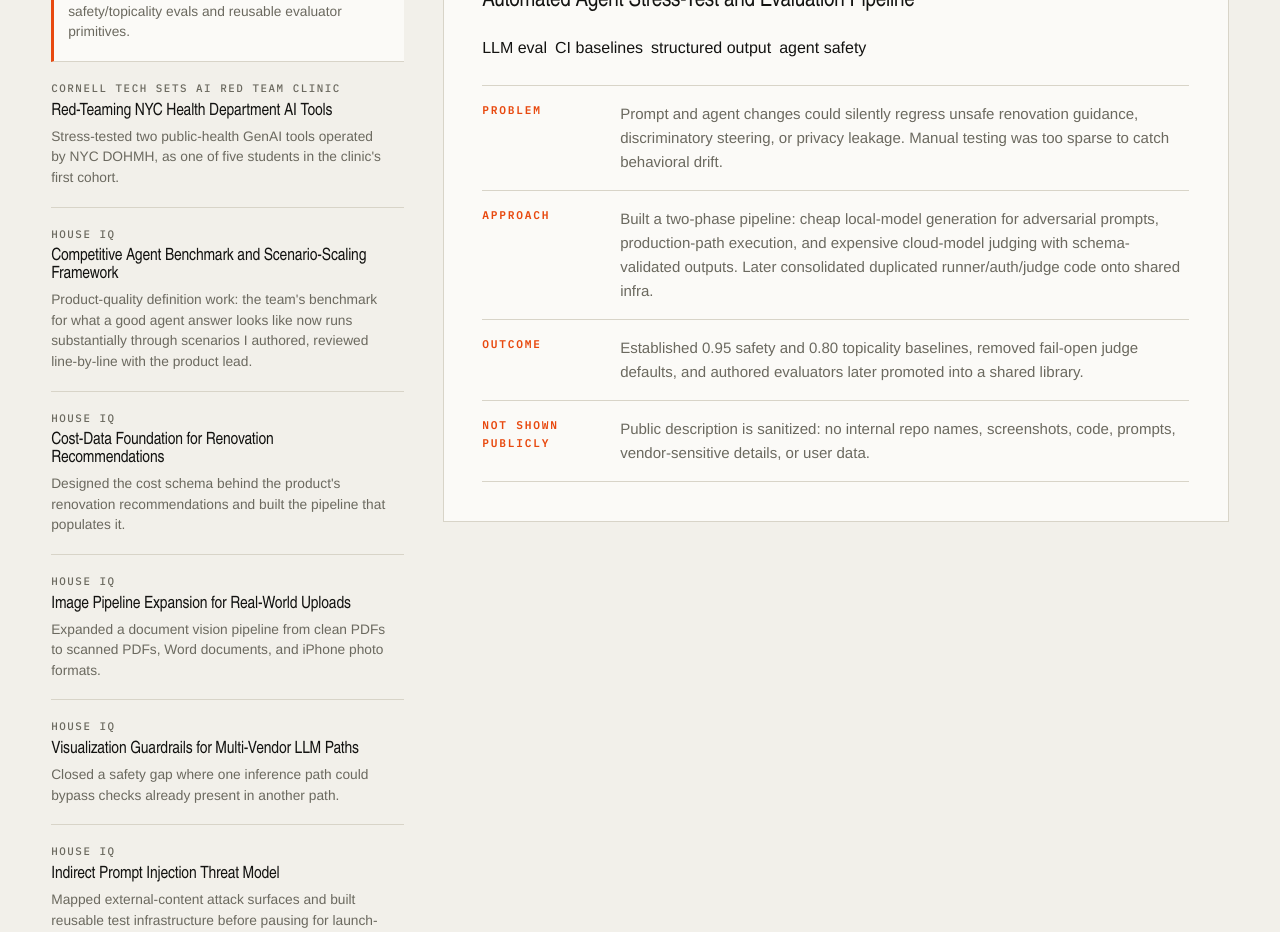
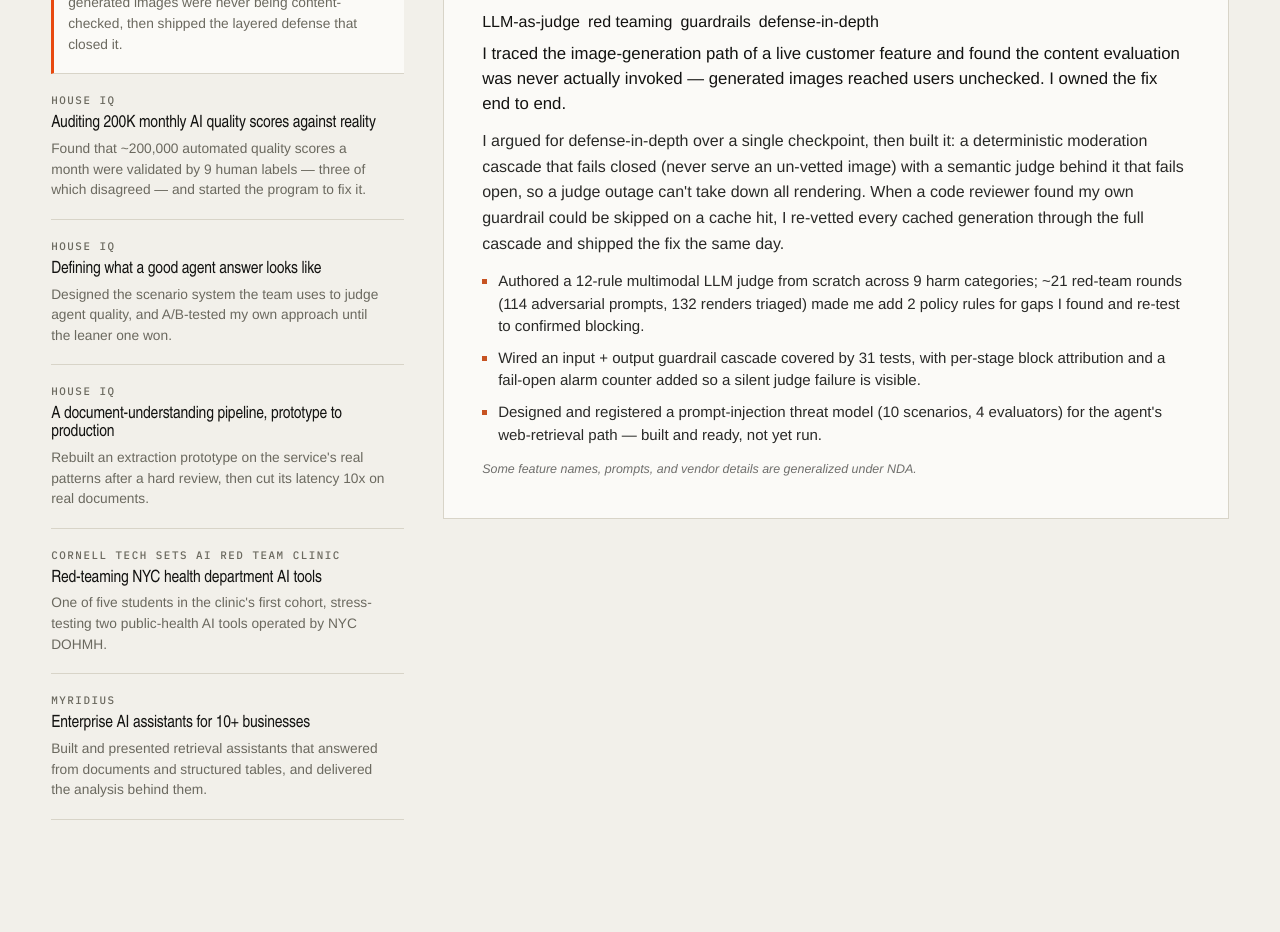
Before and after one commit to AliHasan-786/ali-hasan-portfolio, a React (Vite) app: page / in a window 1280 px wide. Shown: the part 2480-3412 px from the top of the page. Built offline with nearby package versions, Linux system fonts and the light colour scheme; a web font is replaced by a local one.

Commit message:
Rewrite experience section: drop STAR template for impact-led prose, verified numbers only, fix unreconciled test-ratio stat
Co-Authored-By: Claude Fable 5 <noreply@anthropic.com>

```diff
--- a/src/App.jsx
+++ b/src/App.jsx
@@ -49,14 +49,14 @@ const proofStats = [
     detail: "Every metric regenerated and re-verified on every commit",
   },
   {
-    value: "13",
-    label: "Production PRs merged",
-    detail: "House IQ — 70% of merged lines were tests and evals",
+    value: "200K",
+    label: "AI quality scores I audited",
+    detail: "House IQ — validated against 9 human labels in 30 days, 3 disagreeing",
   },
   {
-    value: "94-slide",
-    label: "Security review, presented",
-    detail: "Team-wide session on the visualization red-team and guardrail work",
+    value: "org-wide",
+    label: "Evaluation code adopted",
+    detail: "My safety and on-topic evaluators run on every production deploy",
   },
   {
     value: "arXiv",
@@ -67,139 +67,106 @@ const proofStats = [
 
 const caseFiles = [
   {
-    title: "Automated Agent Stress-Test and Evaluation Pipeline",
     org: "House IQ",
-    date: "Dec 2025 - Mar 2026",
+    title: "Output-safety stack for a customer-facing image feature",
+    date: "Dec 2025 - present",
     status: "Shipped",
-    tags: ["LLM eval", "CI baselines", "structured output", "agent safety"],
-    impact: "Replaced manual chat spot-checking with CI-gated safety/topicality evals and reusable evaluator primitives.",
-    problem:
-      "Prompt and agent changes could silently regress unsafe renovation guidance, discriminatory steering, or privacy leakage. Manual testing was too sparse to catch behavioral drift.",
-    approach:
-      "Built a two-phase pipeline: cheap local-model generation for adversarial prompts, production-path execution, and expensive cloud-model judging with schema-validated outputs. Later consolidated duplicated runner/auth/judge code onto shared infra.",
-    outcome:
-      "Established 0.95 safety and 0.80 topicality baselines, removed fail-open judge defaults, and authored evaluators later promoted into a shared library.",
-    constraints:
-      "Public description is sanitized: no internal repo names, screenshots, code, prompts, vendor-sensitive details, or user data.",
+    tags: ["LLM-as-judge", "red teaming", "guardrails", "defense-in-depth"],
+    summary: "Traced a customer-facing feature and found its generated images were never being content-checked, then shipped the layered defense that closed it.",
+    lead:
+      "I traced the image-generation path of a live customer feature and found the content evaluation was never actually invoked \u2014 generated images reached users unchecked. I owned the fix end to end.",
+    body:
+      "I argued for defense-in-depth over a single checkpoint, then built it: a deterministic moderation cascade that fails closed (never serve an un-vetted image) with a semantic judge behind it that fails open, so a judge outage can't take down all rendering. When a code reviewer found my own guardrail could be skipped on a cache hit, I re-vetted every cached generation through the full cascade and shipped the fix the same day.",
+    did: [
+      "Authored a 12-rule multimodal LLM judge from scratch across 9 harm categories; ~21 red-team rounds (114 adversarial prompts, 132 renders triaged) made me add 2 policy rules for gaps I found and re-test to confirmed blocking.",
+      "Wired an input + output guardrail cascade covered by 31 tests, with per-stage block attribution and a fail-open alarm counter added so a silent judge failure is visible.",
+      "Designed and registered a prompt-injection threat model (10 scenarios, 4 evaluators) for the agent's web-retrieval path \u2014 built and ready, not yet run.",
+    ],
+    note: "Some feature names, prompts, and vendor details are generalized under NDA.",
   },
   {
-    title: "Red-Teaming NYC Health Department AI Tools",
+    org: "House IQ",
+    title: "Auditing 200K monthly AI quality scores against reality",
+    date: "2026",
+    status: "Shipped analysis, owns follow-on",
+    tags: ["product analytics", "evaluation", "ground truth", "judgment"],
+    summary: "Found that ~200,000 automated quality scores a month were validated by 9 human labels \u2014 three of which disagreed \u2014 and started the program to fix it.",
+    lead:
+      "The team's release decisions leaned on roughly 200,000 automated LLM-judge quality scores a month. I found, from live production data, that they rested on 9 human accuracy labels in 30 days \u2014 and 3 of those 9 disagreed with the judge.",
+    body:
+      "I paired that with the code: release gates hardcoded permissive, no evaluations running in CI, no agreement statistics anywhere. The anchor was a real release-blocking bug \u2014 the assistant recommended options outside a budget the user had stated one message earlier \u2014 that the live judges scored a perfect 5.00/5. Anyone watching judge scores as a quality signal would never have seen it. That analysis created a workstream nobody owned, and I took it.",
+    did: [
+      "Verified the figures against live observability dashboards over a five-day window before proposing anything.",
+      "Designed the calibration program: stratified sampling, blind labeling, agreement statistics with bootstrap intervals, and failure-recall.",
+      "Built the supporting stats toolkit; the lane went from no code, no ticket, no owner to owned.",
+    ],
+    note: "Program is proposed and instrumented; full adoption was in progress. Internal dashboards are not public.",
+  },
+  {
+    org: "House IQ",
+    title: "Defining what a good agent answer looks like",
+    date: "2026",
+    status: "In progress",
+    tags: ["product", "benchmark design", "evaluation", "what-good-looks-like"],
+    summary: "Designed the scenario system the team uses to judge agent quality, and A/B-tested my own approach until the leaner one won.",
+    lead:
+      "The team needed a benchmark to measure its agent against incumbents, which is really a product question: what does a good answer look like, for which user? I designed the system that answers it.",
+    body:
+      "My insight was demographic-realistic prompting \u2014 writing scenarios the way real users actually type, including older homeowners who write long and formally, which the existing curt, LLM-fluent prompts never tested. I grounded the personas in customer interviews and published research rather than my own intuition, and when I A/B-tested a rich generation prompt against a lean one, the lean one won on persona texture, so I shipped it and scheduled my own richer version for deletion.",
+    did: [
+      "Authored 7 of the first 11 scenarios in the benchmark database and reviewed each line-by-line with the product lead.",
+      "Built the generation framework with an independent six-dimension validator that grades in a fresh session so it has no drafting context \u2014 an eval-integrity call I made deliberately; packaged both halves as installable skills the team uses.",
+    ],
+    note: "Framework is delivered and execution is ramping toward the team's several-hundred-scenario target; benchmark contents are not public.",
+  },
+  {
+    org: "House IQ",
+    title: "A document-understanding pipeline, prototype to production",
+    date: "2026",
+    status: "Shipped",
+    tags: ["multimodal", "vision pipeline", "latency", "engineering"],
+    summary: "Rebuilt an extraction prototype on the service's real patterns after a hard review, then cut its latency 10x on real documents.",
+    lead:
+      "My working extraction prototype got a changes-requested review for following none of the service's production patterns. Rather than defend it, I rewrote it as an integrated endpoint \u2014 and it became the foundation of a five-PR arc over 24 days.",
+    body:
+      "The capability pulls appliance and fixture images out of inspection documents and returns structured brand, model, and condition. On a real 31-page report it extracted 60 images correctly; I took a full-report pass from about five minutes sequential to roughly 30 seconds with bounded ten-way concurrency, and added a progressive quality ladder so an oversized phone photo degrades gracefully instead of being dropped.",
+    did: [
+      "Extended the pipeline to the formats users actually have: scanned PDFs, embedded-office-format images, and iPhone photos.",
+      "The product lead later named embedded-image extraction a key competitive differentiator for that surface.",
+    ],
+    note: "Throughput and per-document economics are internal; figures above are from my own test records.",
+  },
+  {
     org: "Cornell Tech SETS AI Red Team Clinic",
+    title: "Red-teaming NYC health department AI tools",
     date: "Oct - Nov 2025",
     status: "Inaugural cohort",
-    tags: ["red team", "public-sector AI", "multi-turn testing", "judging policy"],
-    impact:
-      "Stress-tested two public-health GenAI tools operated by NYC DOHMH, as one of five students in the clinic's first cohort.",
-    problem:
-      "Public-sector AI serving vulnerable users (New Yorkers managing diabetes) can give unsafe guidance, fabricate sources, or behave inconsistently, and the operating agency needed adversarial coverage it could not staff internally.",
-    approach:
-      "Designed adversarial personas and multi-turn attack prompts, triaged outputs into a 653-output judging-policy dataset, and contributed to the automated pipeline that pre-screened 1,607 text and multimodal pairs for human review.",
-    outcome:
-      "Findings on unsafe guidance and fabricated citations shaped the clinic's judging criteria and its report to the agency; the clinic's work was covered by Cornell (links below).",
-    constraints:
-      "Specific vulnerabilities and agency-internal findings remain confidential; the coverage links are the public record.",
+    tags: ["red team", "public-sector AI", "multi-turn testing"],
+    summary: "One of five students in the clinic's first cohort, stress-testing two public-health AI tools operated by NYC DOHMH.",
+    lead:
+      "Public-sector AI serving people managing diabetes can give unsafe guidance, fabricate sources, or behave inconsistently \u2014 and the operating agency couldn't staff adversarial coverage itself. I was one of five students in the clinic's first cohort.",
+    body:
+      "I designed adversarial personas and multi-turn attack prompts, triaged outputs into a 653-item judging-policy dataset, and contributed to the automated pipeline that pre-screened 1,607 text and multimodal pairs for human review. Our findings on unsafe guidance and fabricated citations shaped the clinic's report to the agency.",
+    did: [],
+    note: "Specific vulnerabilities and agency-internal findings stay confidential; the coverage below is the public record.",
     links: [
-      { label: "Cornell Tech: Red Team Clinic", href: "https://tech.cornell.edu/news/red-team-clinic-cornell-tech/" },
-      { label: "Cornell Chronicle coverage", href: "https://news.cornell.edu/stories/2025/12/red-team-students-stress-test-nyc-health-departments-ai" },
+      { label: "Cornell Tech: the clinic", href: "https://tech.cornell.edu/news/red-team-clinic-cornell-tech/" },
+      { label: "Cornell Chronicle", href: "https://news.cornell.edu/stories/2025/12/red-team-students-stress-test-nyc-health-departments-ai" },
     ],
   },
   {
-    title: "Competitive Agent Benchmark and Scenario-Scaling Framework",
-    org: "House IQ",
-    date: "2026",
-    status: "In progress",
-    tags: ["agent evaluation", "benchmark design", "product strategy"],
-    impact:
-      "Product-quality definition work: the team's benchmark for what a good agent answer looks like now runs substantially through scenarios I authored, reviewed line-by-line with the product lead.",
-    problem:
-      "Measuring an agent against incumbent products requires realistic scenarios at a scale manual authoring cannot reach, and idealized prompts miss how real users actually type.",
-    approach:
-      "Introduced demographic-realistic prompting (scenarios written the way real users type, including older users' longer, more formal phrasing), reviewed each scenario line-by-line with the product lead, and designed a generate, LLM-judge validate, embedding-dedupe, human-review pipeline to scale authoring.",
-    outcome:
-      "Scenario set adopted into the benchmark database; two codebase-grounded competitor matrices with tiered fact-checks retained by the product team as living strategy documents.",
-    constraints:
-      "Competitor names, scores, and internal benchmark contents are not public.",
-  },
-  {
-    title: "Cost-Data Foundation for Renovation Recommendations",
-    org: "House IQ",
-    date: "2025 - 2026",
-    status: "Shipped",
-    tags: ["product data", "schema design", "semantic search", "shipped to production"],
-    impact:
-      "Designed the cost schema behind the product's renovation recommendations and built the pipeline that populates it.",
-    problem:
-      "Recommendations need a categorized construction-cost catalog, but the raw source data was ~1,200 uncategorized construction jobs with no shared taxonomy.",
-    approach:
-      "Read the MasterFormat construction standard and designed a product-specific cost schema from it, then built a mapping pipeline using semantic search with LLM validation to place each raw job into the schema.",
-    outcome:
-      "Shipped to production as the categorized catalog powering the renovation recommendation system; the schema became the shared vocabulary between the data source and the product.",
-    constraints:
-      "Data-provider identity and internal schema contents are not public.",
-  },
-  {
-    title: "Image Pipeline Expansion for Real-World Uploads",
-    org: "House IQ",
-    date: "Mar - Apr 2026",
-    status: "Shipped",
-    tags: ["multimodal AI", "PDF/DOCX", "HEIC", "scope control"],
-    impact: "Expanded a document vision pipeline from clean PDFs to scanned PDFs, Word documents, and iPhone photo formats.",
-    problem:
-      "The foundation worked on software-generated PDFs but failed on real customer document formats, blocking a downstream property-cataloging feature.",
-    approach:
-      "Split the epic into smaller tickets, added format-specific extraction paths inside a shared loop, and tracked an unrelated size-limit bug as its own focused fix.",
-    outcome:
-      "All three format-support tickets shipped, plus a graceful recompression fallback for oversized images that would otherwise be silently dropped.",
-    constraints:
-      "Case study focuses on architecture and product tradeoffs, not implementation details or internal file paths.",
-  },
-  {
-    title: "Visualization Guardrails for Multi-Vendor LLM Paths",
-    org: "House IQ",
-    date: "2026",
-    status: "Shipped",
-    tags: ["guardrails", "trust and safety", "cached content", "multi-vendor"],
-    impact: "Closed a safety gap where one inference path could bypass checks already present in another path.",
-    problem:
-      "Visualization generation had two AI routes, but the safety primitive and model lived with different vendors. Cached or deduped content could create a bypass.",
-    approach:
-      "Measured baseline bypasses before implementation, designed input/output guardrail semantics, then added unit, wiring, and router tests across layers.",
-    outcome:
-      "Added coverage across 31 automated tests and documented why blocked responses should avoid echoing unsafe content back to the user.",
-    constraints:
-      "The public version omits vendor-specific APIs and exact adversarial prompts.",
-  },
-  {
-    title: "Indirect Prompt Injection Threat Model",
-    org: "House IQ",
-    date: "Apr - May 2026",
-    status: "Paused after design",
-    tags: ["threat modeling", "red team", "OWASP", "agentic RAG"],
-    impact: "Mapped external-content attack surfaces and built reusable test infrastructure before pausing for launch-blocking work.",
-    problem:
-      "Agents retrieved web results, listing text, and memory summaries into the LLM context with no dedicated indirect-injection coverage.",
-    approach:
-      "Traced the full data path, audited filtering assumptions, rewrote unrealistic CSS-hidden attacks into prose-embedded attacks, and documented stakeholder explainers.",
-    outcome:
-      "Delivered attack-surface map, evaluator plan, controlled-attack-site concept, and a decision log so the work can resume without re-deriving the reasoning.",
-    constraints:
-      "Status is intentionally honest: the infrastructure was designed and audited, but execution was deferred.",
-  },
-  {
-    title: "Hybrid RAG + SQL Knowledge Assistant",
-    org: "Myridius / RCG",
-    date: "Oct 2024 - Jun 2025",
+    org: "Myridius",
+    title: "Enterprise AI assistants for 10+ businesses",
+    date: "Oct 2024 - Jul 2025",
     status: "Built and demoed",
-    tags: ["Databricks", "RAG", "SQL", "Streamlit", "client demos"],
-    impact: "Built and demonstrated a Databricks-backed assistant that answered from documents and structured tables for enterprise use cases.",
-    problem:
-      "Static FAQ-style bots were brittle for enterprise knowledge workflows that needed grounded document retrieval and structured-data lookup.",
-    approach:
-      "Assembled a Databricks serving endpoint, Streamlit chat UI, PDF preparation, retrieval chain, and evaluation scripts; paired technical demos with setup/training docs.",
-    outcome:
-      "Led 10+ demos, authored internal enablement material, and proposed a pivot from static FAQ to discovery-to-purchase workflows after identifying failure modes.",
-    constraints:
-      "Client/project details are intentionally abstracted because the underlying materials include proprietary and internship documents.",
+    tags: ["RAG", "Databricks", "enterprise", "client-facing"],
+    summary: "Built and presented retrieval assistants that answered from documents and structured tables, and delivered the analysis behind them.",
+    lead:
+      "I built and demoed Amazon Q Business knowledge assistants for more than ten businesses, defining allowed sources, refusal behavior, confidence thresholds, and human handoffs for the answers the model shouldn't give on its own.",
+    body:
+      "I structured product and travel data in Databricks behind a retrieval assistant, presented working future-state demos to executives and clients, and delivered market-analysis dashboards that turned customer evidence into decisions for senior leadership.",
+    did: [],
+    note: "Client identities and engagement specifics are confidential.",
   },
 ];
 
@@ -755,9 +722,9 @@ function ExperienceAtlas({ activeCase, setActiveCase }) {
         <p className="eyebrow">Experience</p>
         <h2>Where I've worked.</h2>
         <p>
-          House IQ, Cornell Tech's SETS AI Red Team Clinic, and Myridius — spanning
-          engineering, product, and Trust & Safety. Each entry covers the problem, what
-          I built, and what shipped; some client and product details are generalized.
+          House IQ, the SETS AI Red Team Clinic at Cornell Tech, and Myridius \u2014
+          across safety, product, and engineering. Some client and feature specifics are
+          generalized under NDA.
         </p>
       </div>
 
@@ -774,7 +741,7 @@ function ExperienceAtlas({ activeCase, setActiveCase }) {
             >
               <span>{item.org}</span>
               <h3>{item.title}</h3>
-              <p>{item.impact}</p>
+              <p>{item.summary}</p>
             </button>
           ))}
         </div>
@@ -792,24 +759,16 @@ function ExperienceAtlas({ activeCase, setActiveCase }) {
               <span key={tag}>{tag}</span>
             ))}
           </div>
-          <dl className="case-points">
-            <div>
-              <dt>Problem</dt>
-              <dd>{activeCase.problem}</dd>
-            </div>
-            <div>
-              <dt>Approach</dt>
-              <dd>{activeCase.approach}</dd>
-            </div>
-            <div>
-              <dt>Outcome</dt>
-              <dd>{activeCase.outcome}</dd>
-            </div>
-            <div>
-              <dt>Not shown publicly</dt>
-              <dd>{activeCase.constraints}</dd>
-            </div>
-          </dl>
+          <p className="case-lead">{activeCase.lead}</p>
+          <p className="case-body">{activeCase.body}</p>
+          {activeCase.did && activeCase.did.length > 0 && (
+            <ul className="case-did">
+              {activeCase.did.map((item) => (
+                <li key={item}>{item}</li>
+              ))}
+            </ul>
+          )}
+          {activeCase.note && <p className="case-note">{activeCase.note}</p>}
           {activeCase.links && (
             <div className="link-row">
               {activeCase.links.map((link) => (
--- a/src/styles.css
+++ b/src/styles.css
@@ -1478,3 +1478,46 @@ h3 {
   color: inherit;
   opacity: 0.75;
 }
+
+/* Experience: prose renderer (replaces STAR definition list) */
+.case-lead {
+  font-size: 1.05rem;
+  line-height: 1.5;
+  font-weight: 500;
+  margin: 6px 0 12px;
+}
+.case-body {
+  line-height: 1.6;
+  margin: 0 0 14px;
+  opacity: 0.9;
+}
+.case-did {
+  list-style: none;
+  padding: 0;
+  margin: 0 0 14px;
+  display: flex;
+  flex-direction: column;
+  gap: 9px;
+}
+.case-did li {
+  padding-left: 16px;
+  position: relative;
+  line-height: 1.5;
+  font-size: 0.94rem;
+  opacity: 0.9;
+}
+.case-did li::before {
+  content: "";
+  position: absolute;
+  left: 0;
+  top: 9px;
+  width: 5px;
+  height: 5px;
+  background: var(--accent, #c2410c);
+}
+.case-note {
+  font-size: 0.78rem;
+  font-style: italic;
+  opacity: 0.6;
+  margin: 0;
+}
```
